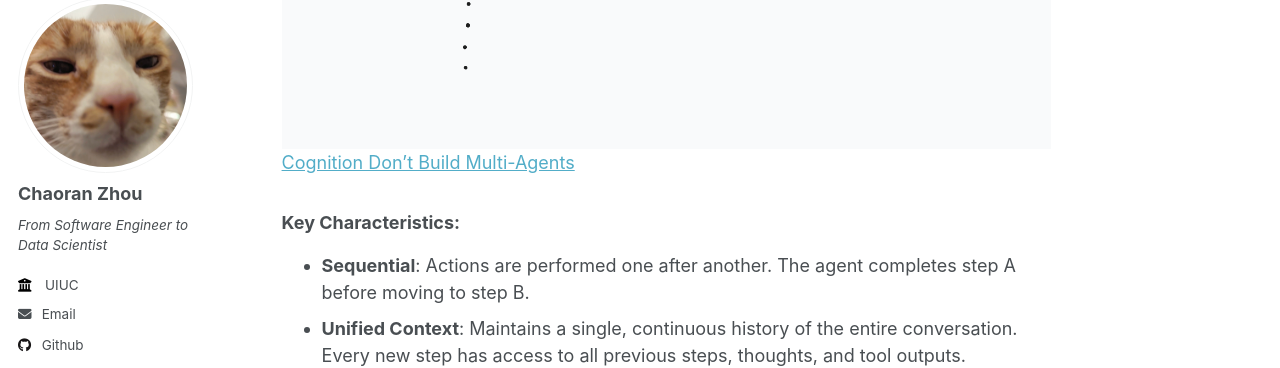
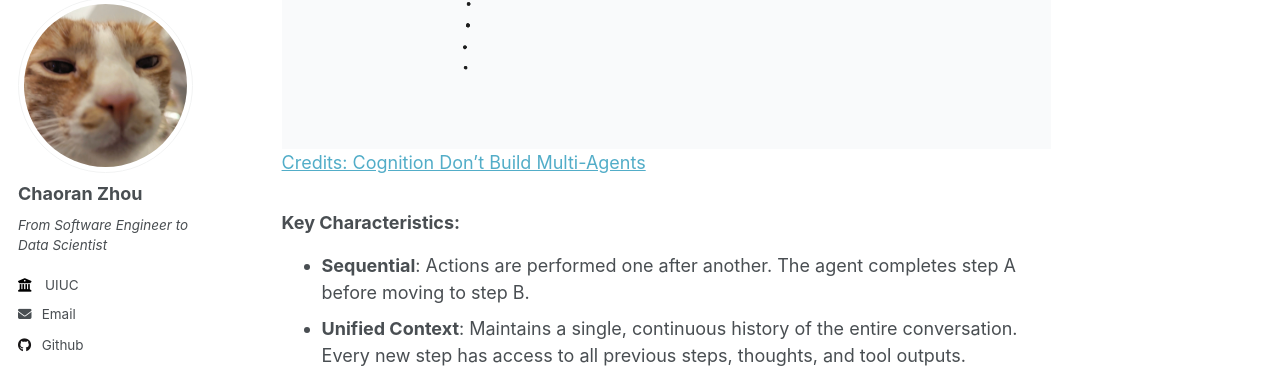
Before and after one commit to ranranrunforit/ranranrunforit.github.io, a Jekyll site: the page built from _projects/project-18.md, in a window 1280 px wide and 900 px high, scrolled down 1152 px. Shown: the part 108-476 px from the top of the window. Built offline with Jekyll 4.4.1, drawn with Linux system fonts in a browser that asks for light colours.

Commit message:
Update project-18.md

```diff
--- a/_projects/project-18.md
+++ b/_projects/project-18.md
@@ -24,7 +24,7 @@ Before diving deeper, let's define an **AI agent**:
 A **single-agent system** operates as a "single process." Imagine it as one highly focused worker tackling a task from start to finish. It maintains a continuous thread of thought (memory) and action (tools) to ensure that every step is informed by everything that came before it.
 
 ![single_agent](/images/cognition.png)
-<a target="_blank" rel="noopener noreferrer" href="https://cognition.ai/blog/dont-build-multi-agents">Cognition Don’t Build Multi-Agents</a>
+[Credits: Cognition Don’t Build Multi-Agents](https://cognition.ai/blog/dont-build-multi-agents)
 
 ### Key Characteristics:
 * **Sequential**: Actions are performed one after another. The agent completes step A before moving to step B.
```
